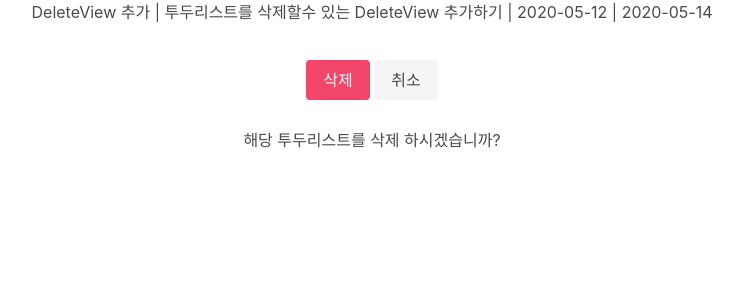
After one commit to djangojeng-e/mini_projects, a Django app: page /delete/3/ in a window 1280 px wide. The commit adds this page. Shown: the top 300 px of the page, without its empty margins (268-1011 px from the left). Run offline with Django 3.2, Linux system fonts and the light colour scheme; data comes from the database, SQL or seed files in the repository; both versions use the stored data as it was after the commit; style sheets or scripts are compiled from the project's sources.

Commit message:
TodoList - DeleteView

```diff
--- /dev/null
+++ b/todolist/templates/todo/delete.html
@@ -0,0 +1,41 @@
+{% load static %}
+
+
+
+<link rel="stylesheet" type="text/css" href="{% static 'bulma/css/style.css' %}">
+
+
+
+
+<div class="field is-grouped is-grouped-centered">
+    <p>{{ object }}</p><br><br>
+
+</div>
+
+<div class="field is-grouped is-grouped-centered">
+
+    <form action="" method="POST">
+
+    {{ form }}
+    {% csrf_token %}
+
+    <p class="control">
+
+      <input type="submit" class="button is-danger" value="삭제">
+      <a class="button is-light" href="{% url 'todo:todolist' %}">
+        취소
+      </a>
+    </p>
+
+
+    </form>
+
+
+</div>
+
+<div class="field is-grouped is-grouped-centered">
+
+    <p class="control">
+        해당 투두리스트를 삭제 하시겠습니까?
+      </p>
+  </div>
--- a/todolist/templates/todo/todolist_detail.html
+++ b/todolist/templates/todo/todolist_detail.html
@@ -47,7 +47,7 @@
         <footer class="card-footer">
           <a href="{% url 'todo:todolist' %}" class="card-footer-item"><button class="button is-link is-fullwidth">뒤로가기</button></a>
           <a href="#" class="card-footer-item"><button class="button is-warning is-fullwidth">수정하기</button></a>
-          <a href="#" class="card-footer-item"><button class="button is-danger is-fullwidth">삭제하기</button></a>
+          <a href="{% url 'todo:todolist' %}" class="card-footer-item"><button class="button is-danger is-fullwidth">삭제하기</button></a>
         </footer>
       </div>
 
--- a/todolist/templates/todo/todolist_list.html
+++ b/todolist/templates/todo/todolist_list.html
@@ -34,7 +34,7 @@
     <footer class="card-footer">
       <a href="/detail/{{ todo.id }}" class="card-footer-item"><button class="button is-primary is-fullwidth">더보기</button></a>
       <a href="#" class="card-footer-item"><button class="button is-warning is-fullwidth">수정하기</button></a>
-      <a href="#" class="card-footer-item"><button class="button is-danger is-fullwidth">삭제하기</button></a>
+      <a href="/delete/{{ todo.id }}" class="card-footer-item"><button class="button is-danger is-fullwidth">삭제하기</button></a>
     </footer>
   </div>
 
--- a/todolist/todo/urls.py
+++ b/todolist/todo/urls.py
@@ -1,10 +1,11 @@
 from django.contrib import admin
 from django.urls import path
-from .views import IndexView, DetailView
+from .views import IndexView, DetailView, DeleteView
 
 app_name = 'todo'
 
 urlpatterns = [
     path('', IndexView.as_view(), name='todolist'),
     path('detail/<int:pk>/', DetailView.as_view(), name="todolist_detail"),
+    path('delete/<int:pk>/', DeleteView.as_view(), name="todolist_delete"),
 ]
--- a/todolist/todo/views.py
+++ b/todolist/todo/views.py
@@ -1,6 +1,8 @@
-from django.shortcuts import render
+from django.shortcuts import render, redirect
+from django.views import generic
+from django.urls import reverse_lazy
+
 from .models import TodoList, TodoList_files, TodoList_images
-from django.views import generic
 
 # Create your views here.
 
@@ -19,3 +21,9 @@ class DetailView(generic.DetailView):
 
     def get_queryset(self):
         return TodoList.objects.all()
+
+
+class DeleteView(generic.DeleteView):
+    model = TodoList
+    success_url = ''
+    template_name = 'todo/delete.html'
```
Also changed, not shown: todolist/db.sqlite3.
